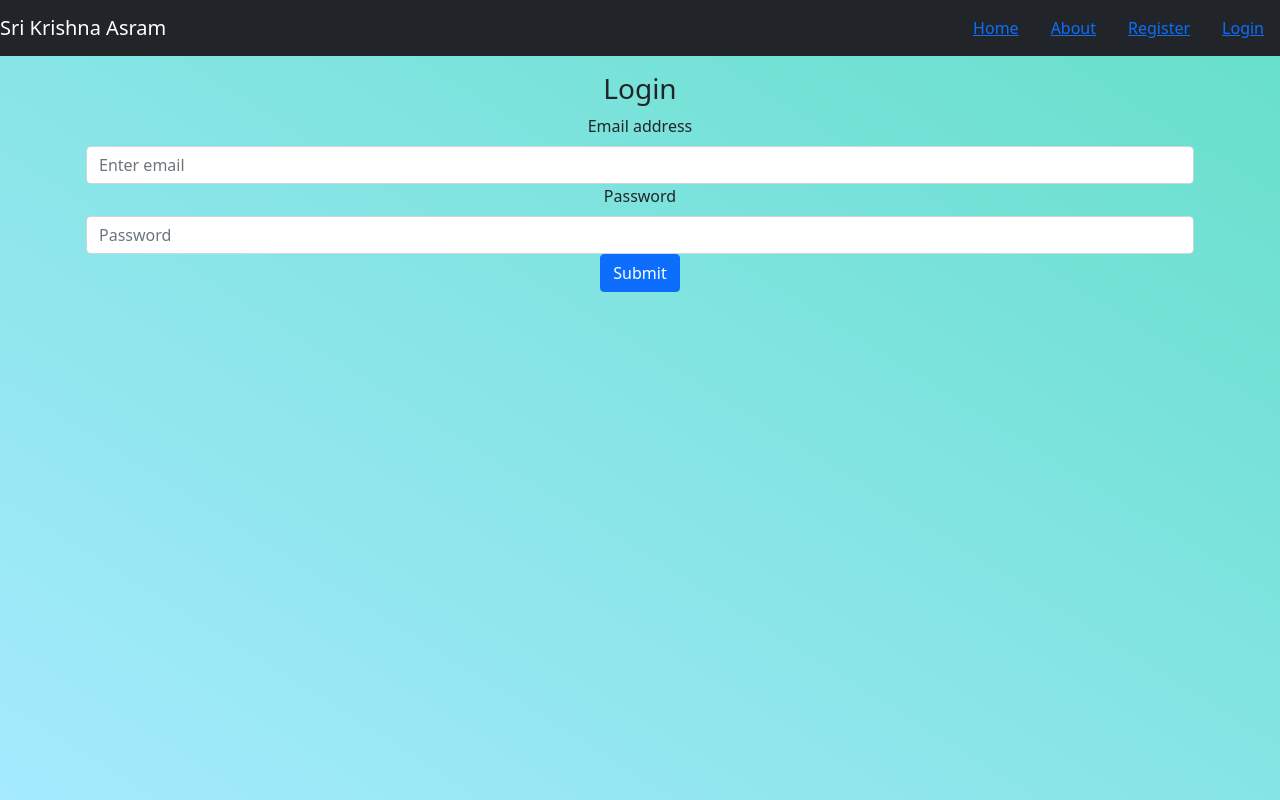
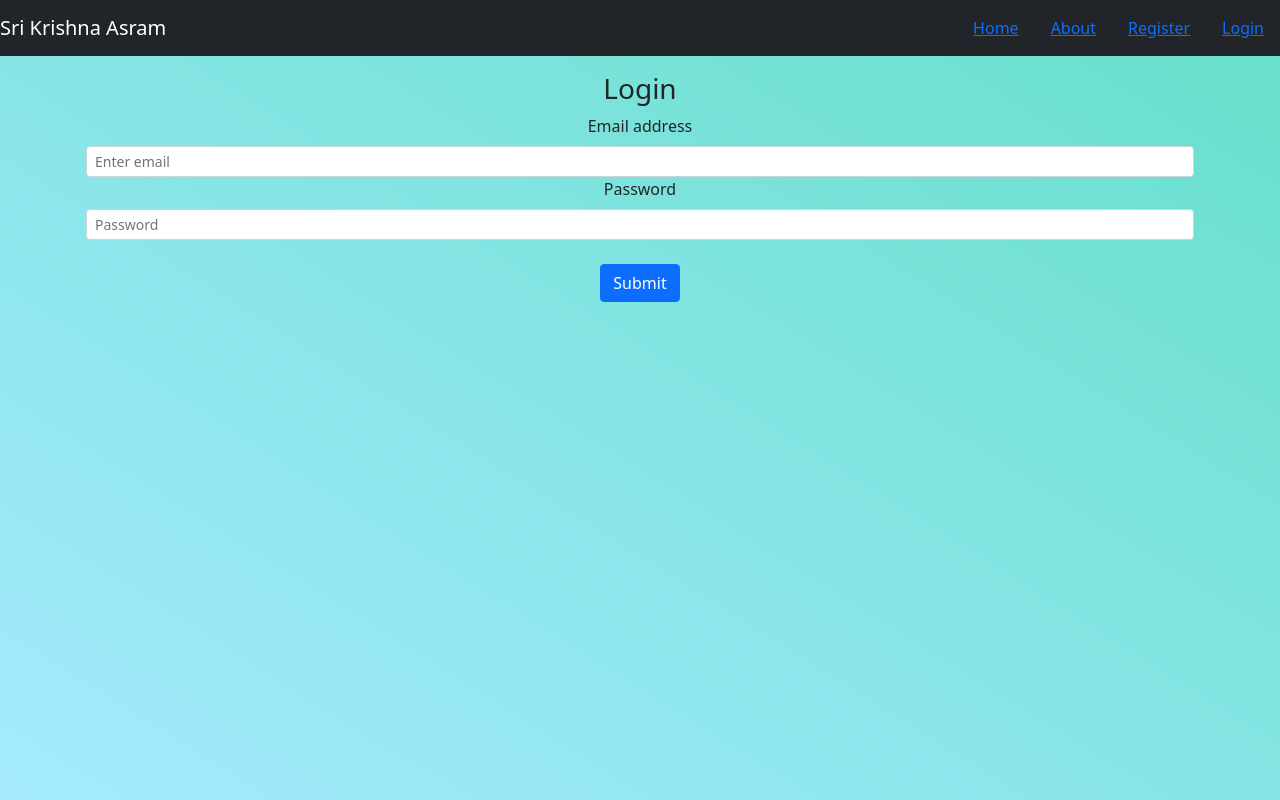
Before and after one commit to NithyaGR/slokas, a React (Create React App) app in the folder front-end/: page /login in a window 1280 px wide. Built offline with nearby package versions, Linux system fonts and the light colour scheme.

Commit message:
Changing the for input width - to sm

```diff
--- a/front-end/src/components/About/About.js
+++ b/front-end/src/components/About/About.js
@@ -15,11 +15,11 @@ const About = (props) => {
                 Adiyen offer this website to the Lotus Feet of my Acharyar
                 HH Sri Sri Krishna Desika Yatindra Jeer Swamiji and to all the devotees of our beloved Lord!
 
-                We are going to upload the link of all our Acharyar's books and YouTube link for HIS
+                We are going to upload the link of all our Acharyar's books and YouTube link and HIS
                 commentaries as well.
 
                 Thank you for visiting this site!
-                Jai Sriman Naryana!
+                Jai Sriman Narayana!
 
              </p>
             </div>
--- a/front-end/src/pages/Login/Login.js
+++ b/front-end/src/pages/Login/Login.js
@@ -80,14 +80,14 @@ render(){
             <Form>
                 <Form.Group controlId="formBasicEmail">
                     <Form.Label>Email address</Form.Label>
-                    <Form.Control type="email" placeholder="Enter email" id='inputEmail'/>
+                    <Form.Control type="email" size='sm' placeholder="Enter email" id='inputEmail'/>
                 </Form.Group>
 
                 <Form.Group controlId="formBasicPassword">
                     <Form.Label>Password</Form.Label>
-                    <Form.Control type="password" placeholder="Password" id='inputPassword'/>
+                    <Form.Control type="password" size='sm' placeholder="Password" id='inputPassword'/>
                 </Form.Group>
-
+                <br />
                 <Button variant="primary" type="submit" onClick={this.handleClick}>
                     Submit
                 </Button>
```
